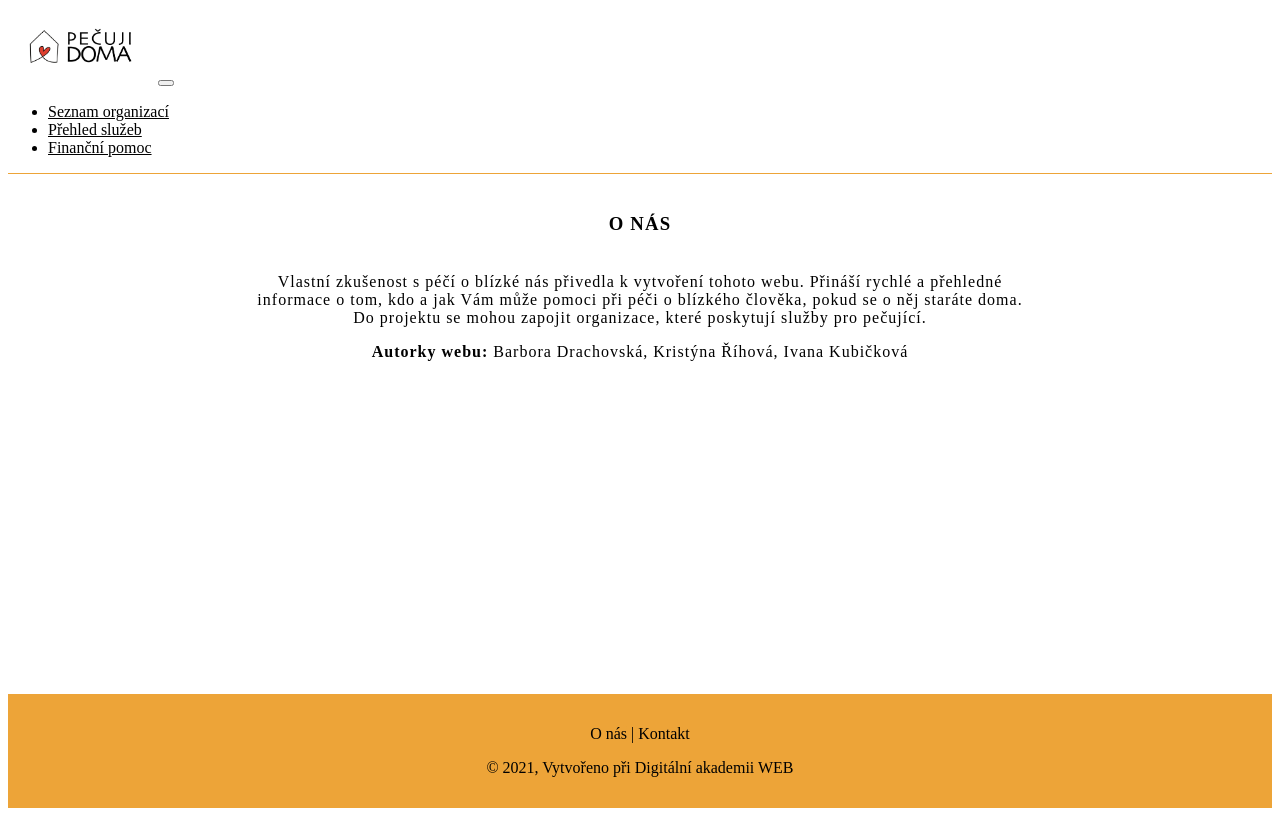
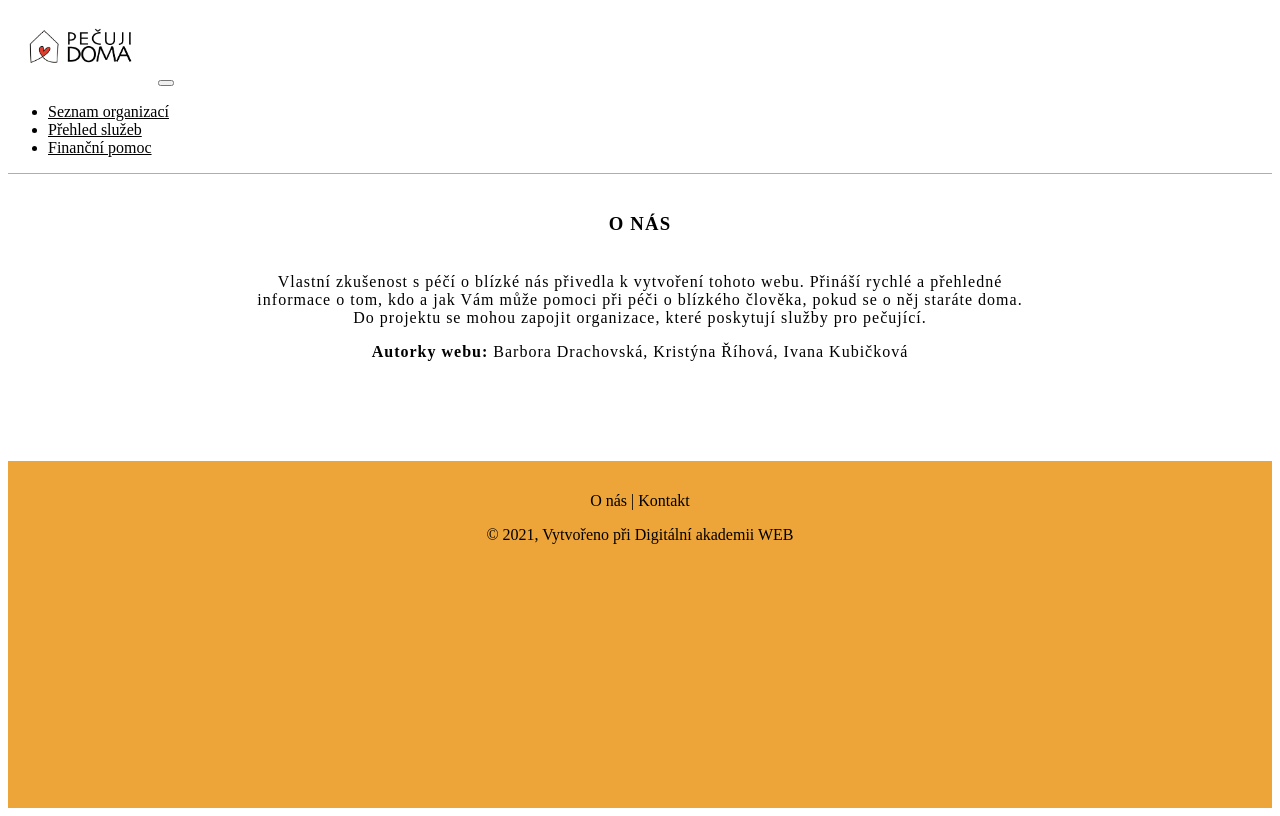
Before and after one commit to DAwCBP2021-14/pecujidoma-web, a Next.js app: page /about in a window 1280 px wide. Built offline with nearby package versions, Linux system fonts and the light colour scheme.

Commit message:
odstranení mezery mezi footer a obrázkem na hlavním indexu

```diff
--- a/styles/global.css
+++ b/styles/global.css
@@ -19,10 +19,10 @@ footer a.active {
   display: flex;
   height: 100vh;
   flex-direction: column;
-  justify-items: space-between;
+  justify-content: space-between;
 }
 .footer_flex {
-  margin-top: auto;
+  flex-grow: 1;
 }
 /*
    ORANŽOVÁ #eda438 */
```
